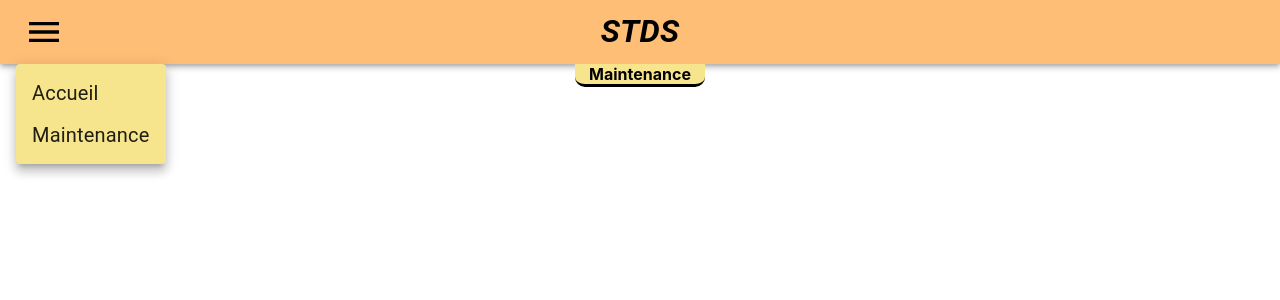
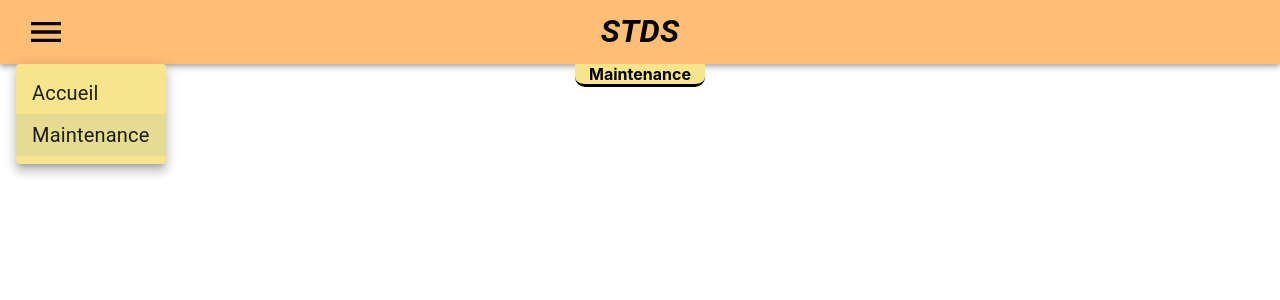
Before and after one commit to Falsimane/SAE-ALT-S3-Dev-22-23-STDS-3B-Equipe-4, a React (Create React App) app in the folder stds-app/: page /maintenance in a window 1280 px wide. Both pictures are taken after a click on the button "open drawer". Shown: the top 300 px of the page. Built offline with nearby package versions, Linux system fonts and the light colour scheme.

Commit message:
séparation et ajout classe Header

```diff
--- a/stds-app/src/Header.tsx
+++ b/stds-app/src/Header.tsx
@@ -19,7 +19,7 @@ export default function Header(props: {page:string; dimensionsTitre:number}) {
     const handleClose = () => {
         setAnchorEl(null);
     };
-    const openIndex = () => {
+    const openAccueil = () => {
         handleClose();
         navigate("/");
     }
@@ -27,21 +27,32 @@ export default function Header(props: {page:string; dimensionsTitre:number}) {
         handleClose();
         navigate("/maintenance");
     }
+    let selectedAccueil = false;
+    let selectedMaintenance = false;
+    switch (props.page) {
+        case 'Accueil':
+            selectedAccueil = true;
+            break;
+        case 'Maintenance':
+            selectedMaintenance = true;
+            break;
+    }
+
     return (
 
         <div className="Header">
-    <AppBar sx={{position: "static", backgroundColor: "#ffbe76"}}>
-        <Toolbar>
             <IconButton
                 size="large"
                 edge="start"
                 color="inherit"
                 aria-label="open drawer"
                 onClick={handleMenu}
-                sx={{position: "absolute", mr: 2, zIndex: 1}}
+                sx={{position: "absolute", left: '2%', mr: 2, zIndex: 1}}
             >
                 <MenuIcon sx={{color: "#000", fontSize: 40}}/>
             </IconButton>
+    <AppBar sx={{position: "static", backgroundColor: "#ffbe76"}}>
+        <Toolbar>
             <Typography
                 variant="h6"
                 noWrap
@@ -89,8 +100,8 @@ export default function Header(props: {page:string; dimensionsTitre:number}) {
             }
         }}
     >
-        <MenuItem onClick={openIndex} sx={{fontSize: 20}}>Accueil</MenuItem>
-        <MenuItem onClick={openMaintenance} sx={{fontSize: 20}}>Maintenance</MenuItem>
+        <MenuItem onClick={openAccueil} sx={{fontSize: 20}} selected={selectedAccueil}>Accueil</MenuItem>
+        <MenuItem onClick={openMaintenance} sx={{fontSize: 20}} selected={selectedMaintenance}>Maintenance</MenuItem>
     </Menu>
         </div>
 )
```
